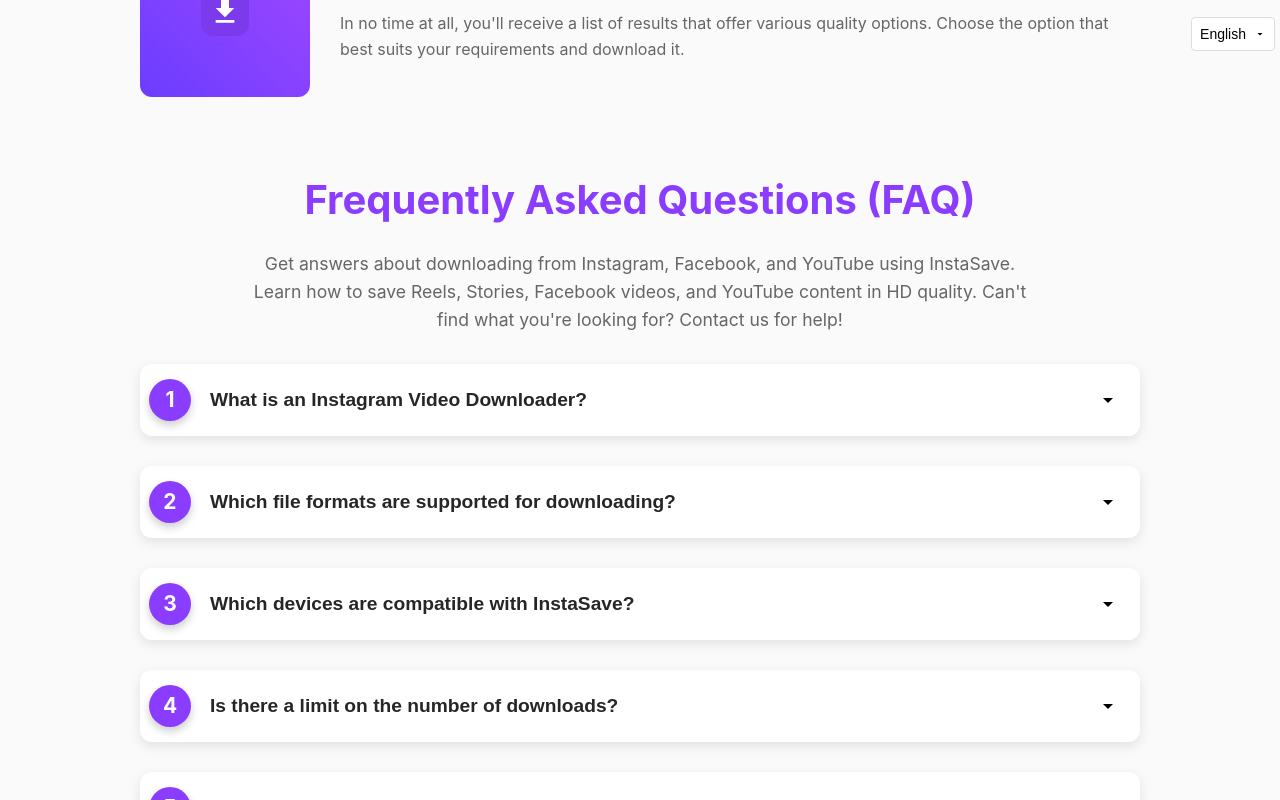
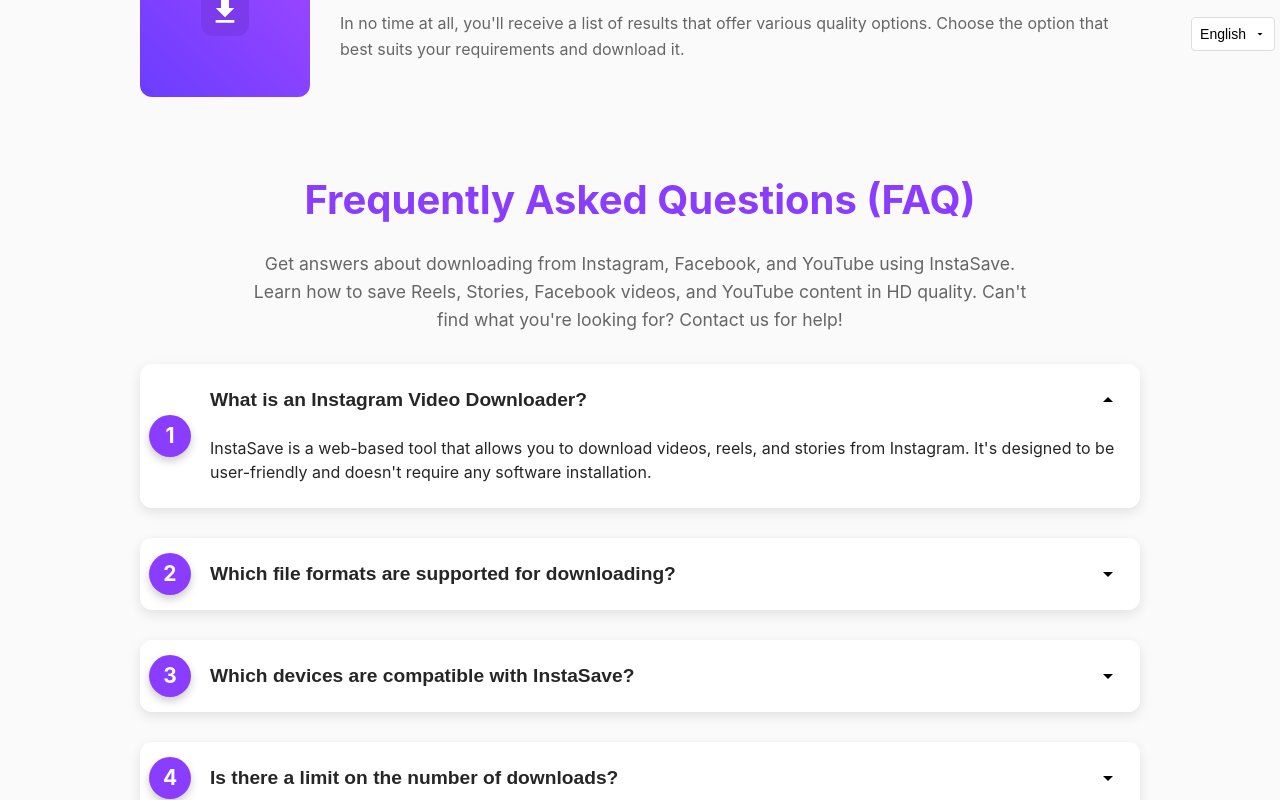
Before and after one commit to vksinwar/instasave-frontend, a React (Vite) app: page / in a window 1280 px wide. Both pictures are taken after a click on the button "What is an Instagram Video Downloader?". Shown: the part 966-1766 px from the top of the page. Built offline with nearby package versions, Linux system fonts and the light colour scheme.

Commit message:
added description

```diff
--- a/src/components/FAQ.jsx
+++ b/src/components/FAQ.jsx
@@ -153,9 +153,9 @@ function FAQ() {
 
       <div className="faq-list">
         {faqItems.map((item) => (
-          <div key={item.id} className="faq-item">
+          <div key={item.id} className={`faq-item ${openQuestion === item.id ? 'active' : ''}`}>
             <button
-              className={`faq-question ${openQuestion === item.id ? 'active' : ''}`}
+              className="faq-question"
               onClick={() => toggleQuestion(item.id)}
               aria-expanded={openQuestion === item.id}
               aria-controls={`faq-answer-${item.id}`}
@@ -172,7 +172,7 @@ function FAQ() {
             </button>
             <div
               id={`faq-answer-${item.id}`}
-              className={`faq-answer ${openQuestion === item.id ? 'active' : ''}`}
+              className="faq-answer"
               aria-hidden={openQuestion !== item.id}
             >
               {item.answer}
```
